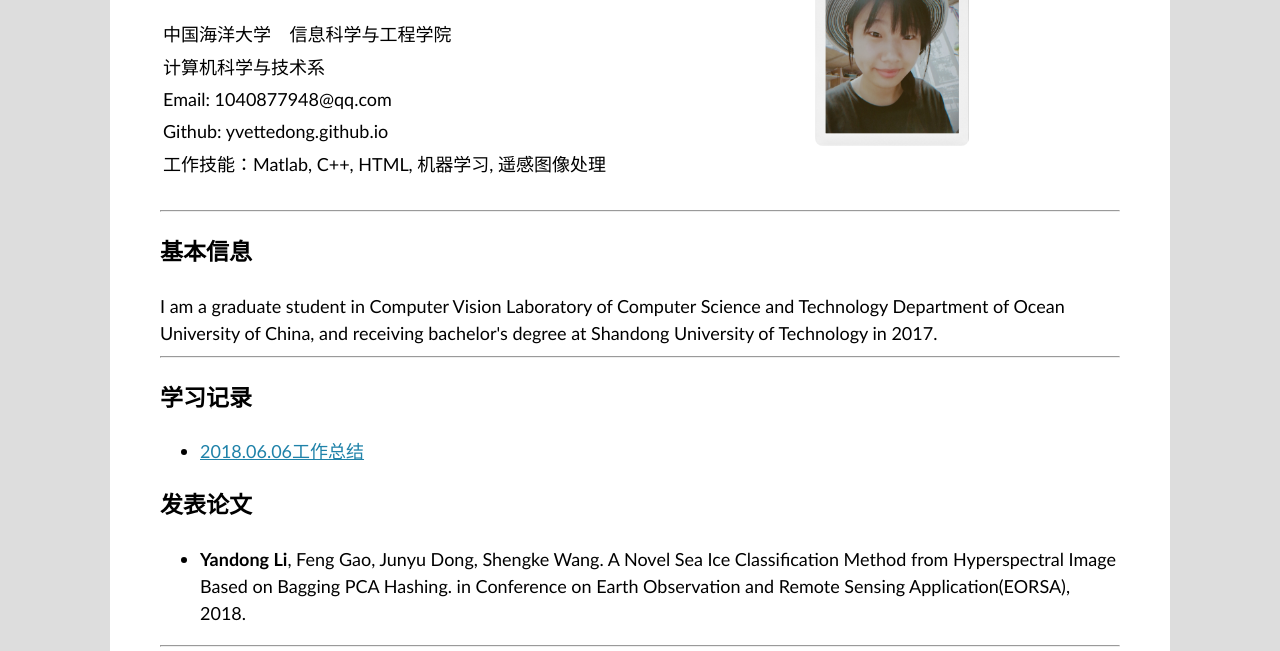
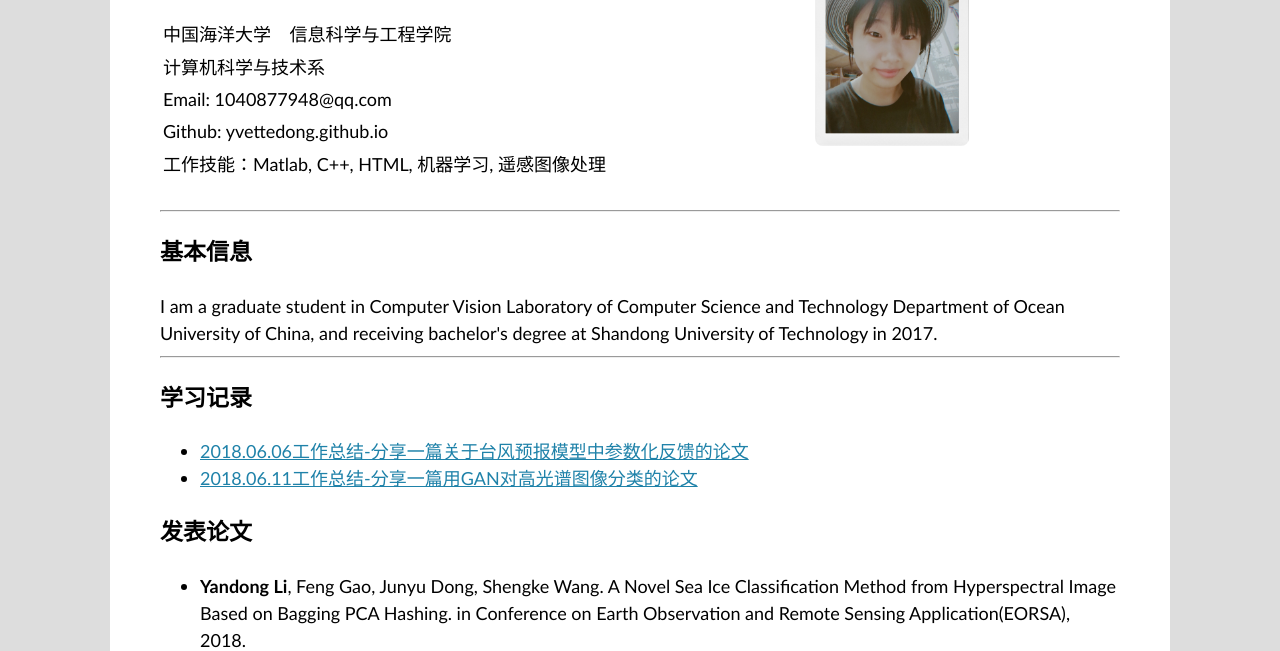
Before and after one commit to yvettedong/yvettedong.github.io, a plain HTML site: page index.html in a window 1280 px wide. Shown: the part 149-800 px from the top of the page. Drawn offline with Linux system fonts and the light colour scheme.

Commit message:
update
更新工作总结

```diff
--- a/index.html
+++ b/index.html
@@ -42,7 +42,8 @@ I am a graduate student in Computer Vision Laboratory of Computer Science and Te
 
 <h3>学习记录</h3>
 <ul>
-<li><a href="https://github.com/yvettedong/Learning-record">2018.06.06工作总结</a><br>
+<li><a href="https://github.com/yvettedong/Learning-record">2018.06.06工作总结-分享一篇关于台风预报模型中参数化反馈的论文</a><br>
+<li><a href="https://github.com/yvettedong/Learning-record">2018.06.11工作总结-分享一篇用GAN对高光谱图像分类的论文</a><br>
 </ul>
 
 
```
